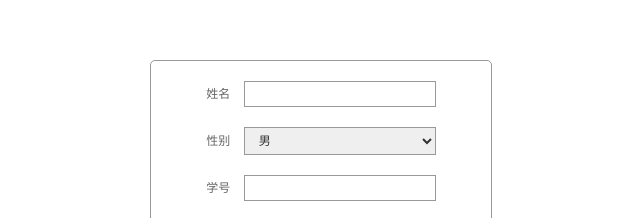
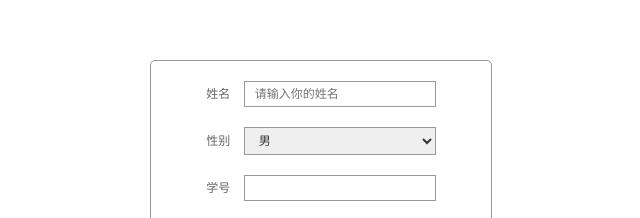
Before and after one commit to PerezYuan/website, a website: page views/excel.html in a window 1280 px wide. Shown: the part 216-434 px from the top of the page, 319-959 px from the left. Drawn offline with nearby package versions, Linux system fonts and the light colour scheme; files that its build step writes are made by us from their sources; files whose address does not match are found by name.

Commit message:
placeholder test

```diff
--- a/views/excel.html
+++ b/views/excel.html
@@ -6,7 +6,7 @@
 <form class="excel-form" id="excelForm">
     <div class="excel-panel">
         <label>姓名</label>
-        <input type="text" name="name">
+        <input type="text" name="name" placeholder="请输入你的姓名">
     </div>
     <div class="excel-panel">
         <label>性别</label>
```
